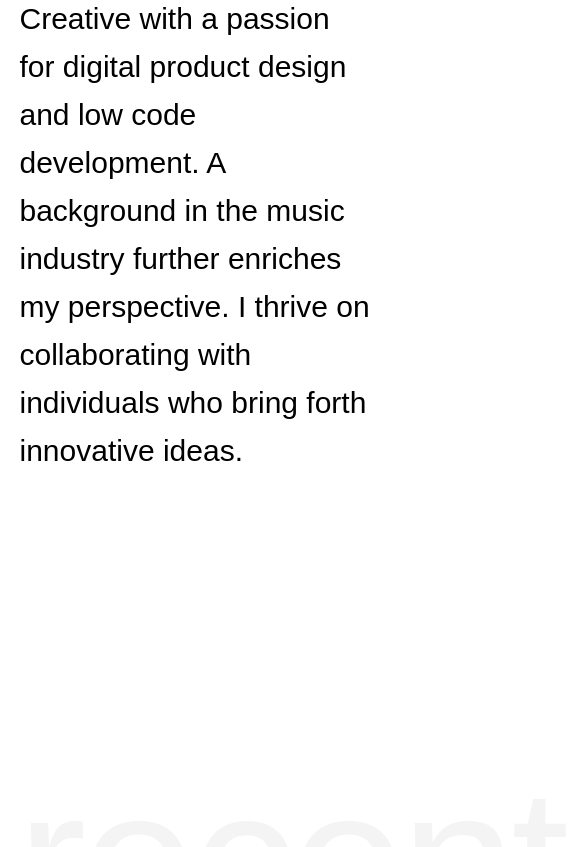
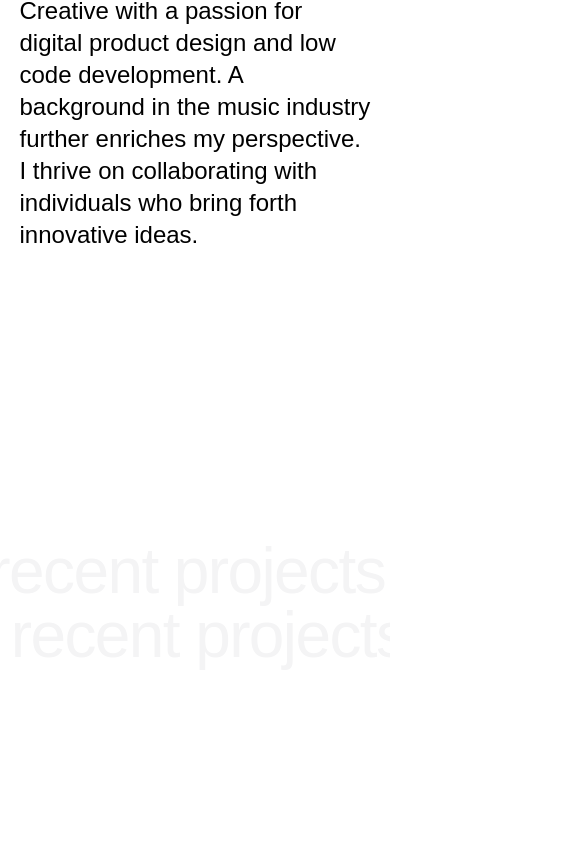
Before and after one commit to web5-kimgangmoon/clone2, a Next.js app in the folder clone/: page / in a window 390 px wide. Shown: the part 977-1824 px from the top of the page, 585 px wide, since content can reach past the window. Built offline with nearby package versions, Linux system fonts and the light colour scheme; a web font is replaced by a local one.

Commit message:
feat:complete body

```diff
--- a/clone/app/hooks/useLineDivde.ts
+++ b/clone/app/hooks/useLineDivde.ts
@@ -1,12 +1,15 @@
 import { RefObject, useEffect } from "react";
+import checkDesktop from "../lib/checkDesktop";
+import { AnimationScope } from "motion";
 
 export default function (
   str: string,
   ref: RefObject<HTMLDivElement | null>,
-  isDesk: boolean
+  breakpoint: string,
+  scope: AnimationScope<HTMLParagraphElement>
 ) {
   useEffect(() => {
-    console.log(ref.current?.clientWidth);
+    const isDesk = checkDesktop(breakpoint) && breakpoint !== "md";
     if (!isDesk) {
       ref.current!.style.textWrap = "no-wrap";
       ref.current!.innerText = "";
@@ -20,17 +23,15 @@ export default function (
         line.style.width = "max-content";
         line.style.display = "block";
 
-        line.style.transitionDelay = `${200 * lineIdx}ms`;
-        line.style.opacity = "0";
-        line.style.translate = "0px 100%";
-        line.style.transitionDuration = "0.2s";
-        line.style.transitionTimingFunction = "ease-out";
+        if (scope?.animations && scope.animations.length === 0) {
+          line.style.opacity = "0";
+          line.style.translate = "0px 70%";
+        }
 
         ref.current!.appendChild(line);
         while (idx < words.length) {
           if (line.innerText === "") line.innerText += words[idx];
           else line.innerText += " " + words[idx];
-
           if (line.clientWidth > ref.current!.clientWidth) {
             line.innerHTML = line.innerHTML.replace(" " + words[idx], " ");
             // line.style.display = "inline";
@@ -40,11 +41,14 @@ export default function (
             idx++;
           }
         }
+        line.style.width = "";
         // if (idx === words.length) {
         //   line.style.display = "inline";
         //   ref.current!.style.textWrap = "wrap";
         // }
       }
+    } else {
+      ref.current!.innerHTML = str;
     }
-  }, [isDesk]);
+  }, [breakpoint]);
 }
--- a/clone/app/ui/section1.tsx
+++ b/clone/app/ui/section1.tsx
@@ -10,9 +10,15 @@ import {
   TBLetterS,
   TBLetterT,
 } from "@icongo/tb";
-import { motion } from "motion/react";
+import {
+  motion,
+  useMotionValue,
+  useScroll,
+  useSpring,
+  useTransform,
+} from "motion/react";
 import { useSelector } from "react-redux";
-import { useMemo } from "react";
+import { useMemo, useRef } from "react";
 import checkDesktop from "../lib/checkDesktop";
 import Image from "next/image";
 
@@ -22,6 +28,15 @@ export default function Section1() {
     string
   >((state) => state.breakpoint.breakpoint);
   const isDesk = useMemo(() => checkDesktop(breakpoint), [breakpoint]);
+  const ref = useRef<HTMLDivElement | null>(null);
+
+  const scroll = useScroll({
+    target: ref,
+    offset: ["end end", `${isDesk ? "end" : "center"} start`],
+  });
+  const s = useTransform(scroll.scrollYProgress, [0, 1], ["0rem", "5rem"]);
+  // const s = useSpring(t, { bounce: 0 });
+
   return (
     <section className="relative flex flex-col justify-end items-center w-full h-screen text-5xl text-white bg-title-section overflow-hidden">
       <div className="absolute top-4 left-0 block sm:hidden w-max h-max">
@@ -143,12 +158,14 @@ export default function Section1() {
         animate={isDesk ? { zIndex: [0, 11] } : { zIndex: 10 }}
         transition={isDesk ? { duration: 0.15, delay: 1.4 } : { duration: 0 }}
       >
+        <motion.div ref={ref} style={{ y: s }}>
           <svg viewBox="0 0 200 300">
             <path
               d="M0 0 L150 0 C 150 0, 200 0, 200 50 L200 50 L200 300 L 0 300 L0 0 Z"
               fill="green"
             />
           </svg>
+        </motion.div>
       </motion.div>
       <motion.div
         className="hidden md:block absolute top-0 left-0 w-full h-screen bg-white z-10"
--- a/clone/app/ui/section_body.tsx
+++ b/clone/app/ui/section_body.tsx
@@ -12,6 +12,7 @@ import {
   MouseEventHandler,
   useCallback,
   useEffect,
+  useLayoutEffect,
   useMemo,
   useRef,
 } from "react";
@@ -48,34 +49,60 @@ const Paragram = () => {
     { breakpoint: { breakpoint: string } },
     string
   >((state) => state.breakpoint.breakpoint);
-  const isDesk = useMemo(() => {
-    return checkDesktop(breakpoint) && breakpoint !== "md";
-  }, [breakpoint]);
+  // const isDesk = useMemo(() => {
+  //   return checkDesktop(breakpoint) && breakpoint !== "md";
+  // }, [breakpoint]);
 
   const [scope, animate] = useAnimate<HTMLParagraphElement>();
   const ref = useRef<HTMLDivElement | null>(null);
   useLineDivde(
     "Creative with a passion for digital product design and low code development. A background in the music industry further enriches my perspective. I thrive on collaborating with individuals who bring forth innovative ideas.",
     ref,
-    isDesk
+    breakpoint,
+    scope
   );
 
-  useEffect(() => {
-    if (scope.current.getElementsByTagName("span").length !== 0)
-      animate("span", { opacity: "1", translate: "0px 0%" });
-  }, [isDesk]);
+  const scroll = useScroll({ target: ref });
+  scroll.scrollYProgress.on("change", (l) => {
+    if (
+      l < 1 &&
+      scope.current.getElementsByTagName("span").length !== 0 &&
+      scope.animations.length === 0
+    ) {
+      const spans = ref.current!.getElementsByTagName("span");
+      for (let i = 0; i < spans.length; i++) {
+        const target = spans.item(i)!;
+        animate(
+          target,
+          {
+            translate: "0px 0%",
+            opacity: 1,
+          },
+          {
+            duration: 0.3,
+            delay: 0.3 * i,
+          }
+        );
+      }
+    }
+  });
   return (
     <div
       className="w-[90vw] max-w-[64rem] mx-auto pt-32 pb-72"
       ref={scope}
       id="about"
     >
-      <motion.p className="text-3xl leading-12 md:text-wrap" ref={ref}>
-        Creative with a passion for digital product design and low code
-        development. A background in the music industry further enriches my
-        perspective. I thrive on collaborating with individuals who bring forth
-        innovative ideas.
-      </motion.p>
+      <p
+        className="text-2xl xs:text-sm sm:text-3xl sm:leading-12 md:text-wrap"
+        ref={ref}
+      >
+        <span className="opacity-0">
+          Creative with a passion for digital product design and low code
+          development. A background in the music industry further enriches my
+          perspective. I thrive on collaborating with individuals who bring
+          forth innovative ideas.
+        </span>
+      </p>
     </div>
   );
 };
@@ -92,17 +119,26 @@ const Projects = () => {
     [0, 1],
     ["0rem", "3rem"]
   );
+  const breakpoint = useSelector<
+    { breakpoint: { breakpoint: string } },
+    string
+  >((state) => state.breakpoint.breakpoint);
+  const isPhone = useMemo(
+    () => breakpoint === "xs" || breakpoint === "xxs",
+    [breakpoint]
+  );
+
   const springY = useSpring(y, { bounce: 0 });
   const springY_reverse = useSpring(y_reverse, { bounce: 0 });
   return (
     <div
-      className="relative z-1 flex gap-5 w-[90vw] max-w-[64rem] mx-auto"
+      className="relative z-1 flex flex-col xs:flex-row gap-5 w-[90vw] max-w-[64rem] mx-auto"
       ref={ref}
     >
       <motion.div
         className={`flex flex-col gap-5 w-full pt-[3rem]`}
         style={{
-          translateY: springY,
+          translateY: isPhone ? 0 : springY,
         }}
       >
         <Item
@@ -121,7 +157,7 @@ const Projects = () => {
       <motion.div
         className="flex flex-col gap-5 w-full"
         style={{
-          translateY: springY_reverse,
+          translateY: isPhone ? 0 : springY_reverse,
         }}
       >
         <Item
@@ -205,9 +241,11 @@ const Item = ({
         </motion.div>
       </div>
       <h3 className="py-3">
-        <div className="px-3 py-1 bg-gray-100 w-max rounded-2xl">{t}</div>
+        <div className="px-3 py-1 bg-gray-100 w-max rounded-2xl text-base">
+          {t}
+        </div>
       </h3>
-      <p className="text-[2rem] leading-10">{p}</p>
+      <p className="text-2xl sm:text-[2rem] sm:leading-10">{p}</p>
     </motion.a>
   );
 };
@@ -228,9 +266,12 @@ const BgText = () => {
   const springX = useSpring(x, { bounce: 0 });
   const springx_reverse = useSpring(reverse_x, { bounce: 0 });
   return (
-    <div className="sticky top-[10%] left-0 text-zinc-100" ref={ref}>
+    <div
+      className="sticky top-[10%] left-0 pb-48 xs:pb-64 md:pb-0 text-zinc-100 overflow-hidden"
+      ref={ref}
+    >
       <div
-        className="flex flex-col text-[13rem] leading-49 tracking-tight text-nowrap"
+        className="flex flex-col text-[4rem] md:text-[13rem] leading-16 xs:leading-6 md:leading-49 tracking-tight text-nowrap"
         id="work"
       >
         <motion.h1 style={{ translateX: springX }} className="text-left">
```
Also changed, not shown: clone/app/page.tsx (+0 -20 lines), 2 other files (tests, documents, lock files or other folders). Lines whose indentation alone changed are shown as unchanged.
